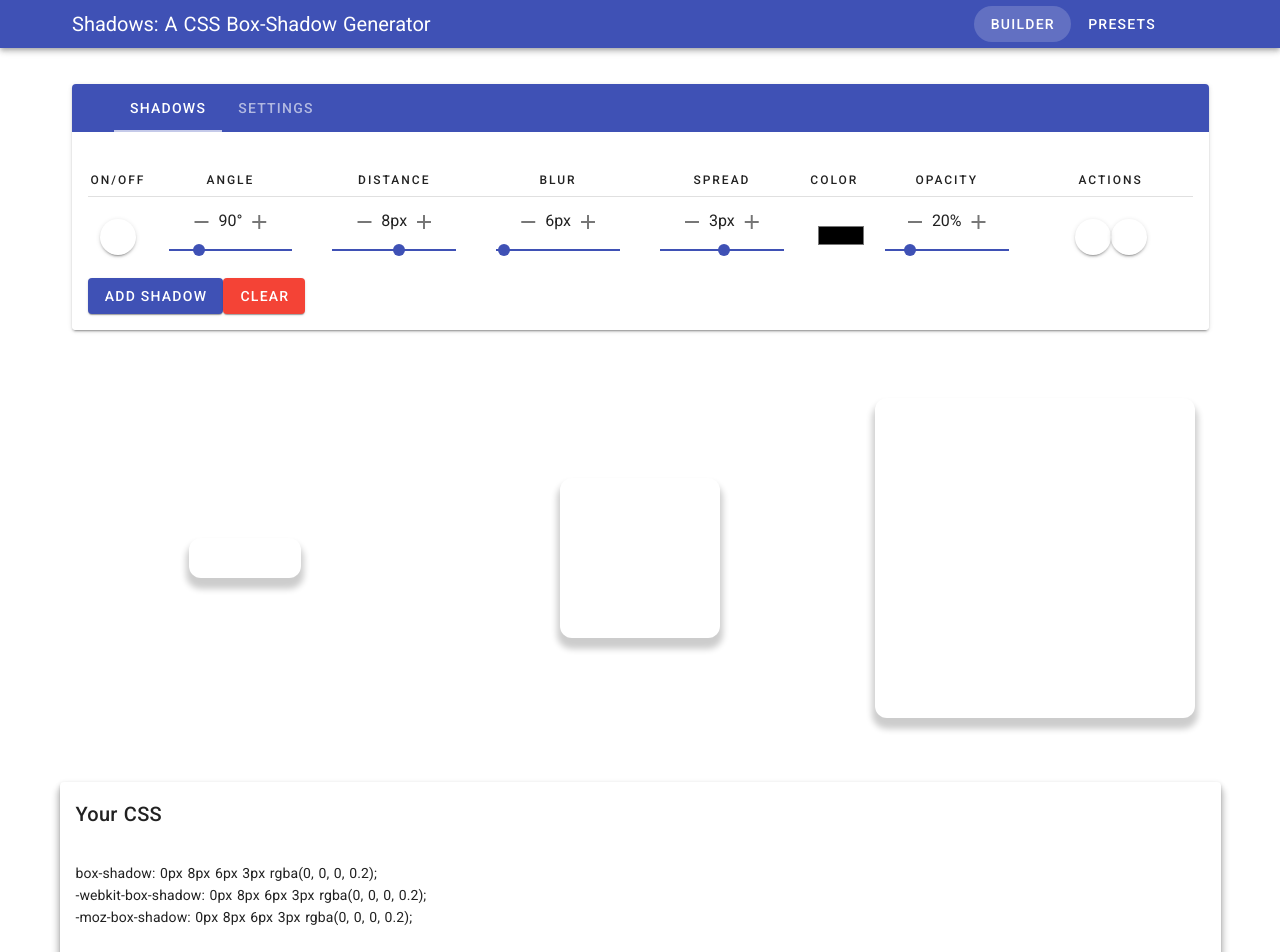
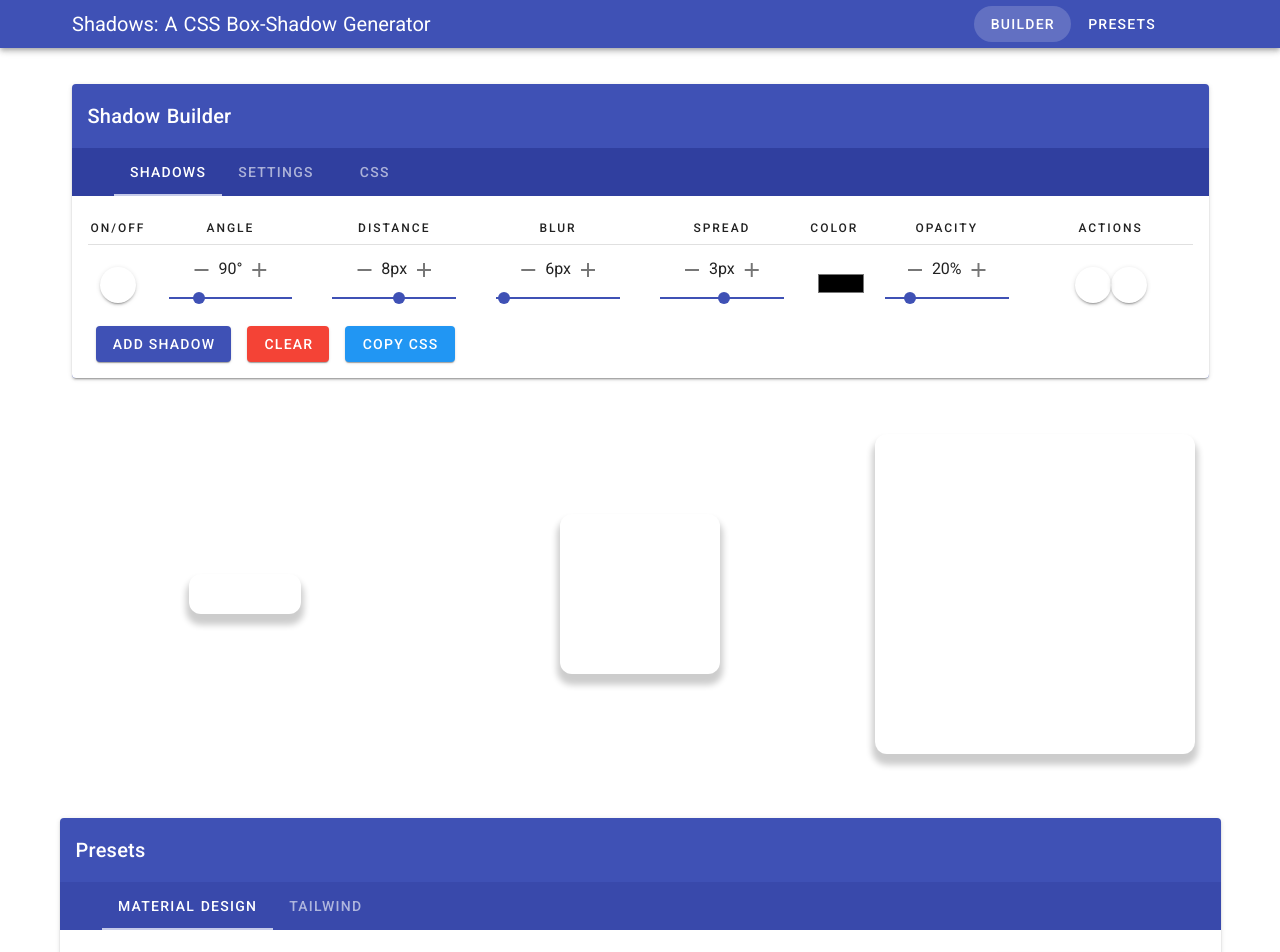
Before and after one commit to jcz530/shadows, a Nuxt app: page / in a window 1280 px wide. Shown: the top 952 px of the page. Built offline with nearby package versions, Linux system fonts and the light colour scheme.

Commit message:
changed builder to include css. added section headers

```diff
--- /dev/null
+++ b/components/BuilderCard.vue
@@ -0,0 +1,55 @@
+<template>
+  <v-container>
+    <v-card color="indigo">
+      <v-card-title
+        class="white--text"
+      >
+        Shadow Builder
+      </v-card-title>
+
+      <v-tabs
+        v-model="tab"
+        align-with-title
+        background-color="indigo darken-2"
+        dark
+      >
+        <v-tabs-slider color="indigo lighten-4"></v-tabs-slider>
+
+        <v-tab
+          v-for="item in tabs"
+          :key="item"
+        >
+          {{ item }}
+        </v-tab>
+      </v-tabs>
+
+      <v-tabs-items v-model="tab">
+        <v-tab-item
+          class="mx-4 mb-4 mt-4"
+        >
+          <ShadowBuilder />
+        </v-tab-item>
+
+        <v-tab-item class="mt-4">
+          <PageSettings />
+        </v-tab-item>
+
+        <v-tab-item class="mb-4 mt-4">
+          <CSS />
+        </v-tab-item>
+
+      </v-tabs-items>
+    </v-card>
+  </v-container>
+</template>
+
+<script>
+export default {
+  data() {
+    return {
+      tab: null,
+      tabs: ['Shadows', 'Settings', 'CSS'],
+    }
+  },
+}
+</script>
--- /dev/null
+++ b/components/CSS.vue
@@ -0,0 +1,55 @@
+<template>
+  <div>
+    <v-row>
+      <v-col
+        class="text-center"
+      >
+        <p class='overline'>Your CSS</p>
+        <v-card-text class="my-4 " style="white-space: pre;">{{cssShadow}}</v-card-text>
+      </v-col>
+    </v-row>
+    <v-row>
+      <v-col
+        class="text-center"
+      >
+          <v-btn
+            elevation="1"
+            color="indigo"
+            dark
+            @click="copyCSS"
+          >
+            Copy
+          </v-btn>
+      </v-col>
+    </v-row>
+  </div>
+</template>
+<script>
+import { mapMutations, mapGetters } from 'vuex'
+import { copy } from "../utils/clipboard"
+
+export default {
+  data() {
+    return {
+
+    }
+  },
+  computed: {
+    ...mapGetters({
+      cssShadow: 'builder/cssShadow',
+    }),
+  },
+  methods: {
+    ...mapMutations({
+      addShadow: 'builder/addShadow'
+    }),
+
+    copyCSS() {
+      copy(this.cssShadow)
+    },
+  },
+  mounted() {
+
+  },
+}
+</script>
--- a/components/ExampleShadows.vue
+++ b/components/ExampleShadows.vue
@@ -1,12 +1,16 @@
 <template>
   <div>
-    <v-card>
+    <v-card color="indigo" dark>
+      <v-card-title
+        dark
+      >
+        Presets
+      </v-card-title>
       <v-tabs
         v-model="tab"
         align-with-title
-        background-color="indigo"
+        background-color="indigo darken-1"
         dark
-        style="margin-bottom: 2em"
       >
         <v-tabs-slider color="indigo lighten-4"></v-tabs-slider>
 
@@ -21,7 +25,7 @@
 
     <v-tabs-items v-model="tab">
       <v-tab-item
-        class='pb-10'
+        class='pb-10 pt-8'
       >
         <v-row class="mx-4">
           <v-col
@@ -36,7 +40,7 @@
       </v-tab-item>
 
       <v-tab-item
-        class='pb-10'
+        class='pb-10 pt-8'
       >
         <v-row class="mx-4">
           <v-col
--- a/components/PageSettings.vue
+++ b/components/PageSettings.vue
@@ -68,9 +68,9 @@
         type="color"
       />
       <v-slider
-        hint="Radius"
-        label="Border Radius"
-        max="10"
+        hint=""
+        label="Border Radius (rem)"
+        max="15"
         min="0"
         thumb-label
         dense
@@ -83,7 +83,7 @@
 
       <v-slider
         hint=""
-        label="Height"
+        label="Height (vh)"
         max="100"
         min="0"
         thumb-label
@@ -98,7 +98,7 @@
 
       <v-slider
         hint=""
-        label="Width"
+        label="Width (vw)"
         max="100"
         min="0"
         thumb-label
--- a/components/ShadowBuilder.vue
+++ b/components/ShadowBuilder.vue
@@ -1,34 +1,8 @@
 <template>
-    <v-container class="flexx mx-16x">
-
-      <v-card>
-      <v-tabs
-        v-model="tab"
-        align-with-title
-        background-color="indigo"
-        dark
-        style="margin-bottom: 2em"
-      >
-        <v-tabs-slider color="indigo lighten-4"></v-tabs-slider>
-
-        <v-tab
-          v-for="item in tabs"
-          :key="item"
-        >
-          {{ item }}
-        </v-tab>
-      </v-tabs>
-
-
-    <v-tabs-items v-model="tab">
-      <v-tab-item
-      class="mx-4 mb-4"
-      >
   <div>
     <v-row
       no-gutters
     >
-
       <v-col
         style="max-width: 61px"
         class="text-center overline"
@@ -48,12 +22,12 @@
         Distance
       </v-col>
 
-
       <v-col
         class="text-center overline"
       >
         Blur
       </v-col>
+
       <v-col
         class="text-center overline"
       >
@@ -91,6 +65,7 @@
       elevation="1"
       @click="addNew"
       dark
+      class='mx-2'
     >
       Add Shadow
     </v-btn>
@@ -99,33 +74,37 @@
       elevation="1"
       @click="clear"
       dark
+      class='mx-2'
     >
       Clear
     </v-btn>
+
+    <v-btn
+      color="blue"
+      elevation="1"
+      @click="copyCSS"
+      dark
+      class='mx-2'
+    >
+      Copy CSS
+    </v-btn>
   </div>
-      </v-tab-item>
-      <v-tab-item>
-        <PageSettings />
-      </v-tab-item>
-    </v-tabs-items>
-    </v-card>
-  </v-container>
 </template>
 
 <script>
 import { mapMutations, mapGetters } from 'vuex'
+import { copy } from "../utils/clipboard"
 
 export default {
   data() {
     return {
-      tab: null,
-      tabs: ['Shadows', 'Settings'],
     }
   },
   computed: {
     ...mapGetters({
       cssToShadow: 'presets/cssToShadow',
       shadows: 'builder/shadows',
+      cssShadow: 'builder/cssShadow',
     }),
   },
   methods: {
@@ -133,6 +112,9 @@ export default {
       addNew: 'builder/addShadow',
       clear: 'builder/clearShadows',
     }),
+    copyCSS() {
+      copy(this.cssShadow)
+    },
   },
 }
 </script>
--- a/components/ShadowPreview.vue
+++ b/components/ShadowPreview.vue
@@ -1,9 +1,8 @@
 <template>
-<div>
+  <div class="mt-8 mb-16">
 
     <v-row
       v-if="viewType == 'varied'"
-    class="mt-8"
     >
       <v-col
         align-self="center"
@@ -24,9 +23,7 @@
 
     <v-row
       v-else
-    class="mt-8"
     >
-
       <v-col
         align-self="center"
         align="center"
@@ -42,26 +39,6 @@
           </div>
         </div>
       </v-col>
-    <!-- <v-col>
-      <div
-        :style="styles"
-        class="bg-white mx-16"
-      >
-        <div class="mb-3 pt-0">
-
-        </div>
-      </div>
-    </v-col>
-    <v-col>
-      <div
-        :style="styles"
-        class="bg-white mx-16"
-      >
-        <div class="mb-3 pt-0">
-
-        </div>
-      </div>
-    </v-col> -->
     </v-row>
   </div>
 </template>
@@ -72,22 +49,16 @@ import { mapMutations, mapGetters } from 'vuex'
 export default {
   data() {
     return {
-      // w-16 h-8
-    //  w-40 h-40
-    // w-64 h-64
-
       sizes: [
         {width: '7', height: '2.5'},
         {width: '10', height: '10'},
         {width: '20', height: '20'},
-    ]
-
+      ],
     }
   },
   computed: {
     ...mapGetters({
       cssShadow: 'builder/cssShadow',
-      // box: 'settings/box',
     }),
     box() {
       return this.$store.state.settings.box
@@ -106,15 +77,8 @@ export default {
         css += `height:${this.box.height}vh;`
         css += `width:${this.box.width}vw;`
       }
-      // ${hexToRgba(this.$store.state.settings.bg.color, this.$store.state.settings.bg.opacity)}
       return css
     },
   },
-  methods: {
-
-  },
-  mounted() {
-
-  },
 }
 </script>
--- a/pages/index.vue
+++ b/pages/index.vue
@@ -2,22 +2,17 @@
   <div
     class="container mx-auto mb-10"
   >
-    <!-- <div
-    class="w-full bg-gradient-to-r from-indigo-700 to-indigo-500 mb-8 px-8"
-    >
-      <h1 class='text-4xl text-white'>Shadows: A CSS Box-Shadow Generator</h1>
-    </div> -->
-    <ShadowBuilder />
+    <BuilderCard />
     <ShadowPreview />
-    <CSSValueCard />
-
+    <!-- <CSSValueCard /> -->
+    <a id="presets"></a>
     <ExampleShadows />
 
   </div>
 </template>
 
 <script>
-import { mapMutations, mapGetters } from 'vuex'
+import { mapGetters } from 'vuex'
 import { hexToRgba } from '../utils/colors'
 
 export default {
@@ -28,7 +23,7 @@ export default {
         {
           hid: 'description',
           name: 'description',
-          content: 'Generate multi layered CSS box shadows.'
+          content: 'It\'s a better CSS Box-Shadow Generator. Generate multi-layered CSS box shadows. It has presets for Material Design and TailwindCSS shadows.'
         }
       ]
     }
@@ -49,7 +44,7 @@ export default {
   methods: {
   },
   mounted() {
-    // this.setBackground('#ff44ff')
+
   },
 }
 </script>
```
Lines whose indentation alone changed are shown as unchanged.
